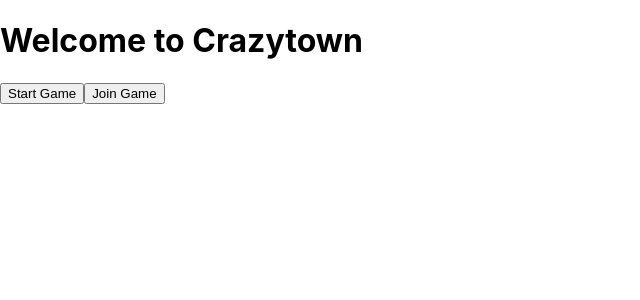
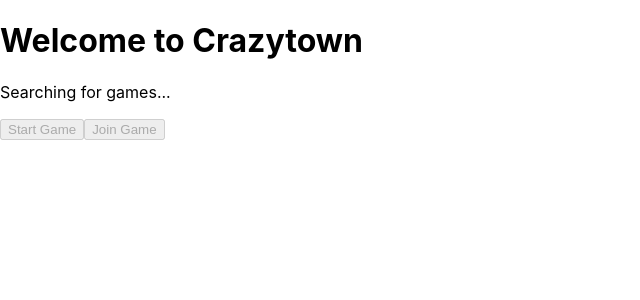
Before and after one commit to epeterson320/ericp, a React (Create React App) app in the folder packages/ui-controller/: page / in a window 1280 px wide. Shown: the top 300 px of the page, without its empty margins (0-640 px from the left). Built offline with nearby package versions, Linux system fonts and the light colour scheme; no server answers.

Commit message:
Add websocket endpoint

```diff
--- a/packages/ui-controller/src/JoinGameScreen.js
+++ b/packages/ui-controller/src/JoinGameScreen.js
@@ -1,5 +1,7 @@
 import React from 'react';
-import noop from 'lodash/noop';
+import debug from 'debug';
+
+const log = debug('crazytown:ui-controller:JoinGameScreen');
 
 export default function JoinGameScreen({ onGameStarted, onGameJoined }) {
 	const listing = useGameListing();
@@ -9,7 +11,7 @@ export default function JoinGameScreen({ onGameStarted, onGameJoined }) {
 		<div className="App">
 			<h1>Welcome to Crazytown</h1>
 			{loading ? <p>Searching for games...</p> : null}
-			{error ? <pre>{listing.error.message}</pre> : null}
+			{error ? <pre>{error.message}</pre> : null}
 			{error ? <button onClick={refetch}>Retry</button> : null}
 			<button
 				disabled={loading || error}
@@ -34,24 +36,38 @@ export default function JoinGameScreen({ onGameStarted, onGameJoined }) {
 }
 
 function useGameListing() {
-	const [listing, setListing] = React.useState({
-		loading: true,
-		games: [],
-		error: null,
-		refetch: noop,
-	});
+	const [loading, setLoading] = React.useState(true);
+	const [games, setGames] = React.useState([]);
+	const [error, setError] = React.useState(null);
+	const [refetchCounter, setRefetchCounter] = React.useState(0);
+
 	React.useEffect(() => {
-		const timer = setTimeout(() => {
-			setListing({
-				loading: false,
-				games: [{ id: 5 }],
-				error: null,
-				refetch: noop,
-			});
-		}, 2000);
+		const ws = new WebSocket(`ws://${process.env.REACT_APP_WS_HOST}/games`);
+		ws.onopen = () => {
+			setLoading(false);
+		};
+		ws.onerror = event => {
+			setError(new Error('Error connecting to server.'));
+			setLoading(false);
+			log('Websocket Error Event: %O', event);
+		};
+		ws.onmessage = msg => {
+			setGames(JSON.parse(msg));
+		};
 
-		return () => clearTimeout(timer);
-	}, []);
+		return () => {
+			delete ws.onopen;
+			delete ws.onerror;
+			delete ws.onmessage;
+			ws.close(1000);
+		};
+	}, [refetchCounter]);
 
-	return listing;
+	const refetch = () => {
+		setLoading(true);
+		setError(null);
+		setRefetchCounter(refetchCounter + 1);
+	};
+
+	return { loading, games, error, refetch };
 }
```
Also changed, not shown: 1 other file (tests, documents, lock files or other folders).
